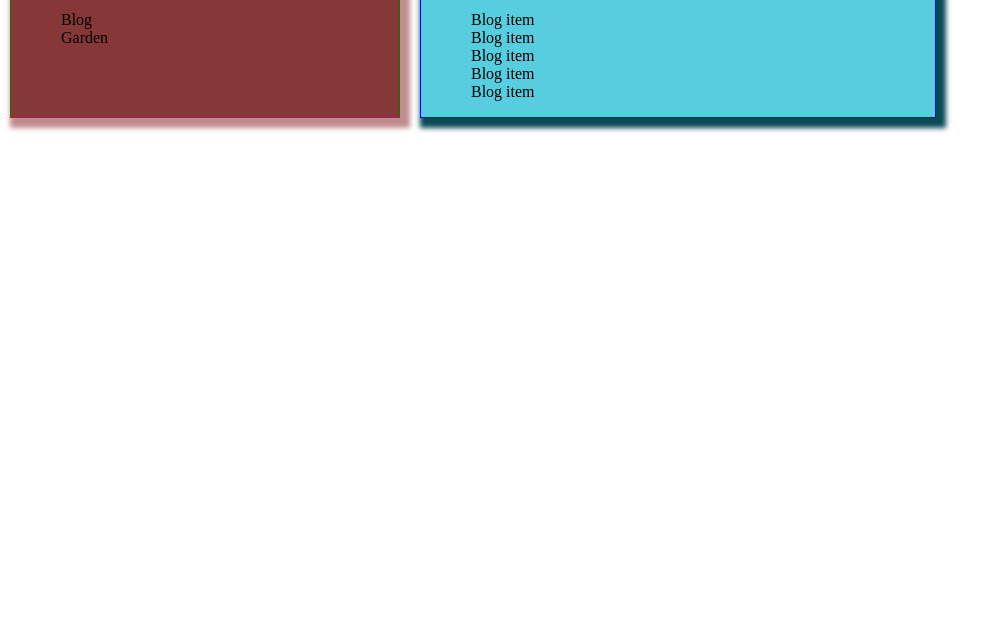
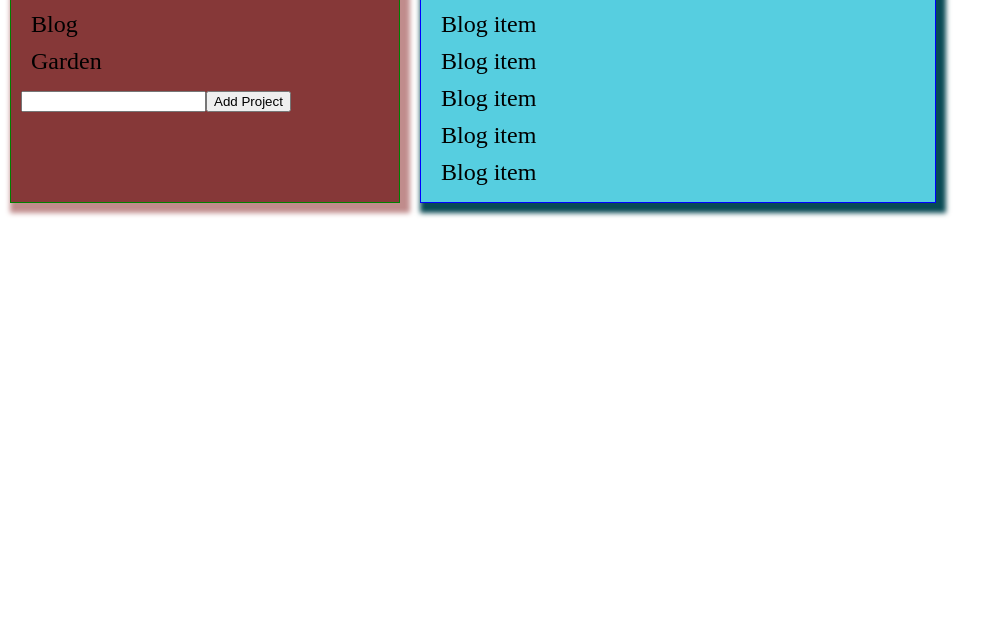
Before and after one commit to NefisaB/TODOListTOP, a website built with webpack: page dist/index.html in a window 1280 px wide. Shown: the part 209-832 px from the top of the page, without its empty margins (0-1006 px from the left). Built offline with nearby package versions, Linux system fonts and the light colour scheme.

Commit message:
Add new project functionality

```diff
--- a/src/DOMHandler.js
+++ b/src/DOMHandler.js
@@ -3,6 +3,22 @@ import Todo from "./todoItem";
 import Project from "./projectItem";
 
 export const DOMHandler = (function () {
+
+    const addProject = (project) => {
+        // save project to storage, to be done
+        const projectsList = document.querySelector(".project-list");
+        const li = document.createElement("li");
+        li.textContent = project.name;
+        projectsList.appendChild(li);
+    }
+
+    const addNewProject = () => {
+        if (projectInput.value.trim().length > 3) {
+            const project = new Project(projectInput.value);
+            addProject(project);
+        }
+        projectInput.value = "";
+    }
 
     const body = document.querySelector("body");
     const main = document.createElement("main");
@@ -19,6 +35,15 @@ export const DOMHandler = (function () {
     const projectsHeading = document.createElement("h2");
     projectsHeading.textContent = "projects";
     projectsDiv.append(projectsHeading);
+    const projectForm = document.createElement("div");
+    const projectInput = document.createElement("input");
+    projectInput.setAttribute("type", "text");
+    const newProjectButton = document.createElement("button");
+    newProjectButton.textContent = "Add Project";
+    newProjectButton.onclick = addNewProject;
+    projectForm.appendChild(projectInput);
+    projectForm.appendChild(newProjectButton);
+    projectsDiv.append(projectForm);
     content.append(projectsDiv);
 
 
@@ -31,13 +56,14 @@ export const DOMHandler = (function () {
 
     const createProjectsList = (projects) => {
         const ul = document.createElement("ul");
+        ul.classList.add("project-list");
         for (let project of projects) {
             const li = document.createElement("li");
             li.textContent = project.name;
             ul.append(li);
         }
 
-        projectsDiv.append(ul);
+        projectsDiv.insertBefore(ul, projectForm);
     }
 
     const createItemsList = (project) => {
--- a/src/style.css
+++ b/src/style.css
@@ -14,6 +14,7 @@ h1 {
 
 h2 {
     font-size: 2rem;
+    padding-left: 10px;
 }
 
 .content {
@@ -38,6 +39,12 @@ h2 {
     box-shadow: 5px 5px 5px 5px rgb(9, 74, 84);
 }
 
+ul {
+    padding-left: 10px;
+}
+
 li {
     list-style-type: none;
+    font-size: 1.5rem;
+    margin-bottom: 10px;
 }
```
Also changed, not shown: dist/main.js.
